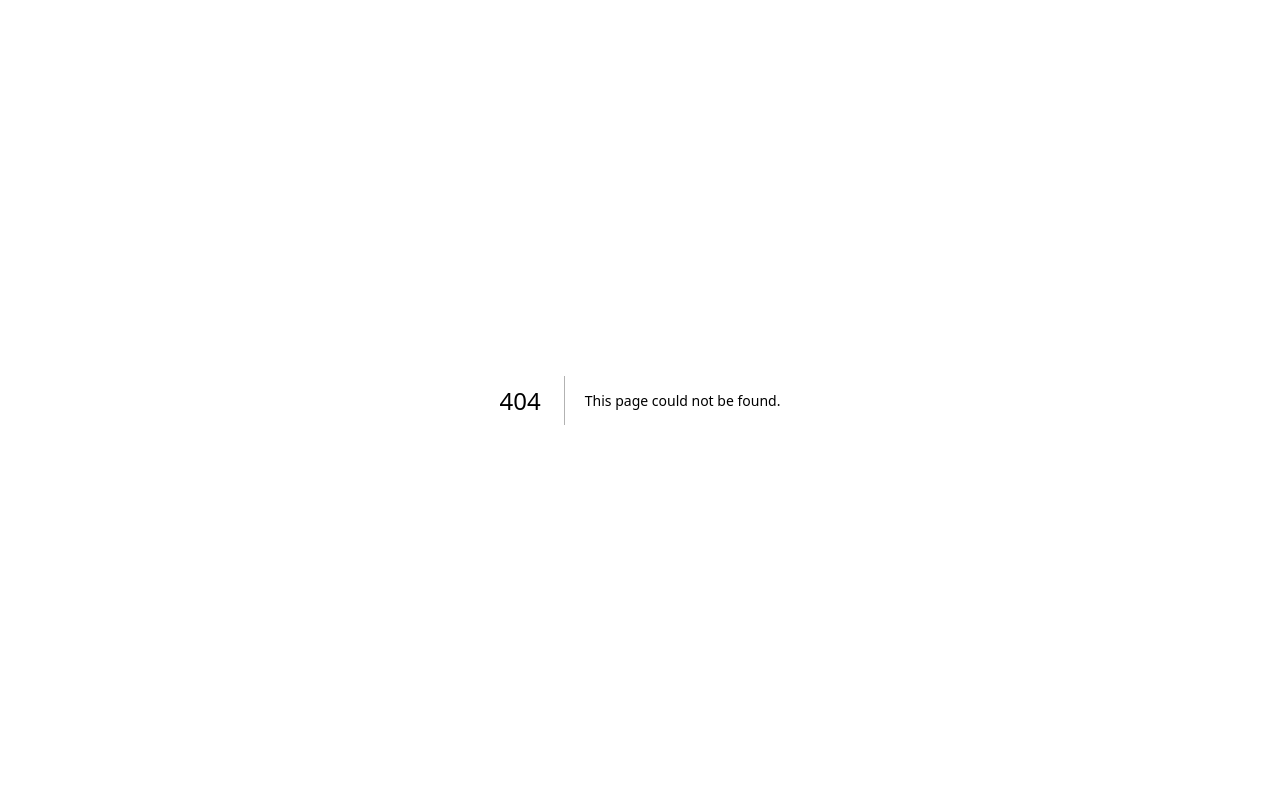
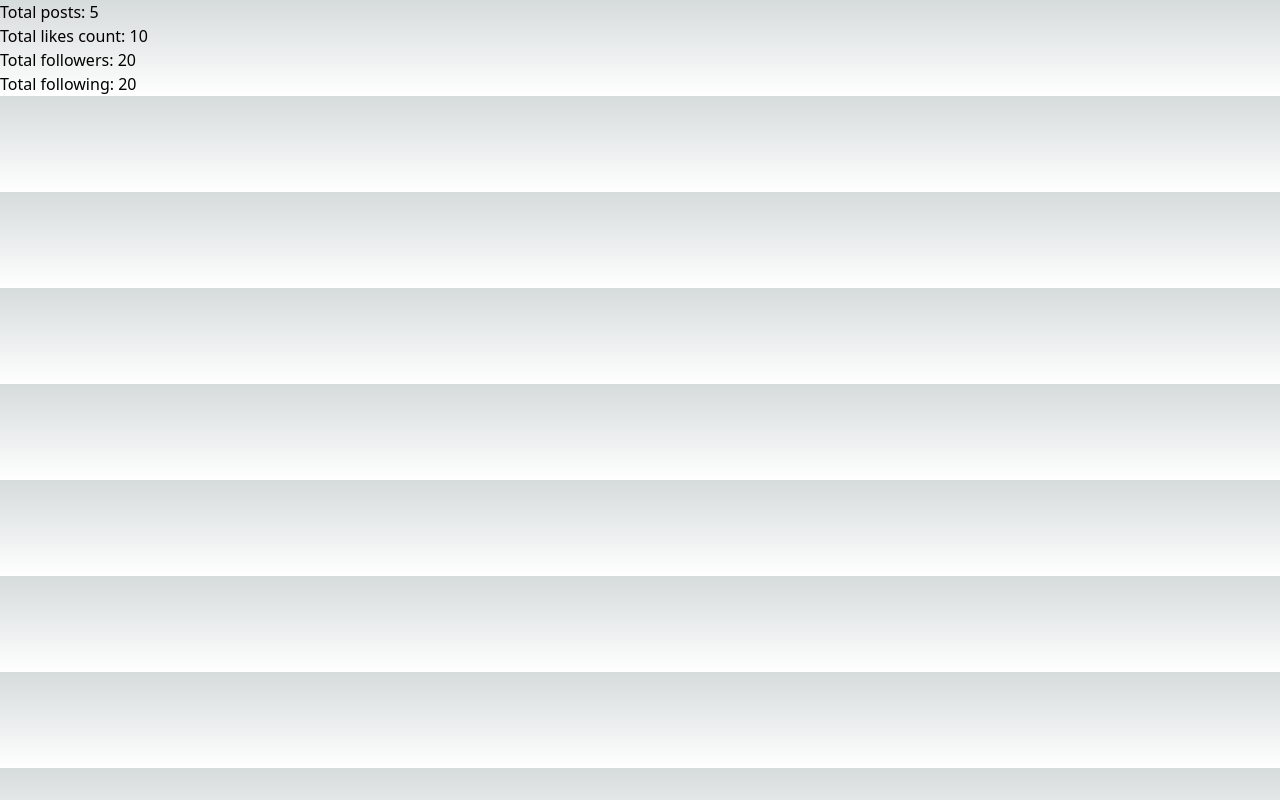
Before and after one commit to mahbubnoyon506/testing-next, a Next.js app: page /dashboard/swr in a window 1280 px wide. Before the commit this address had no page. Built offline with nearby package versions, Linux system fonts and the light colour scheme; data requests are answered from the project's data file.

Commit message:
data getting by swr

```diff
--- a/package.json
+++ b/package.json
@@ -7,7 +7,7 @@
     "build": "next build",
     "start": "next start",
     "lint": "next lint",
-    "json-server" : "json-server --watch data.json --port 5000"
+    "json-server": "json-server --watch data.json --port 5000"
   },
   "dependencies": {
     "@next/font": "13.1.2",
@@ -16,7 +16,8 @@
     "json-server": "^0.17.1",
     "next": "13.1.2",
     "react": "18.2.0",
-    "react-dom": "18.2.0"
+    "react-dom": "18.2.0",
+    "swr": "^2.0.0"
   },
   "devDependencies": {
     "autoprefixer": "^10.4.13",
--- a/pages/dashboard/index.js
+++ b/pages/dashboard/index.js
@@ -1,3 +1,4 @@
+import Link from 'next/link';
 import React, { useEffect, useState } from 'react';
 
 const Dashboard = () => {
@@ -23,6 +24,7 @@ const Dashboard = () => {
         <p>Total likes count: {dashData.likes}</p>
         <p>Total followers: {dashData.followers}</p>
         <p>Total following: {dashData.following}</p>
+        <Link className='underline hover:text-red-500' href='/dashboard/swr'>View by SWR</Link>
         </>
     }
     return (
--- /dev/null
+++ b/pages/dashboard/swr/index.js
@@ -0,0 +1,42 @@
+import React from 'react';
+import useSWR from 'swr'
+
+const SWR = () => {
+    const fetcher = async () => {
+        const response = await fetch('http://localhost:5000/dashboard');
+        const data = await response.json();
+        return data
+    }
+    const { data, error, isLoading } = useSWR('dashboard', fetcher);
+    let content = '';
+    if (error) {
+        return (
+            content =
+            <>
+                <p>There is an error on while getting data</p>
+            </>
+        )
+    } else if (isLoading) {
+        return (
+            content =
+            <>
+                <p>Loading...</p>
+            </>
+        )
+    } else {
+        content =
+            <>
+                <p>Total posts: {data.posts}</p>
+                <p>Total likes count: {data.likes}</p>
+                <p>Total followers: {data.followers}</p>
+                <p>Total following: {data.following}</p>
+            </>
+    }
+    return (
+        <div>
+            {content}
+        </div>
+    );
+};
+
+export default SWR;
```
Also changed, not shown: 1 other file (tests, documents, lock files or other folders).
